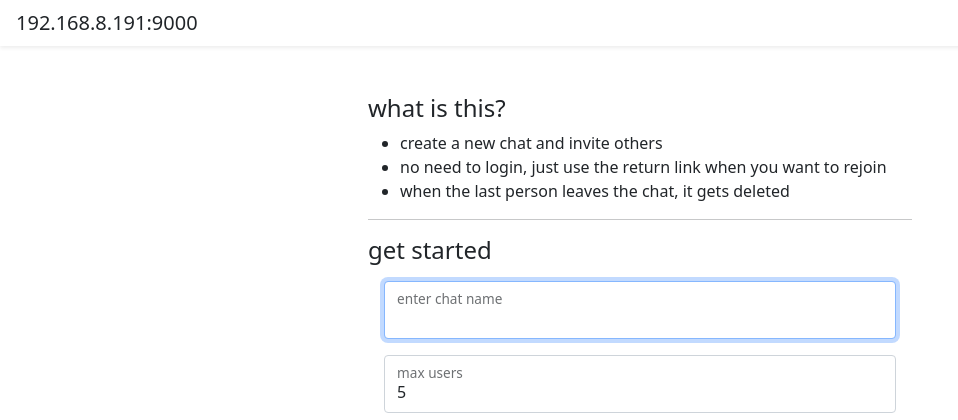
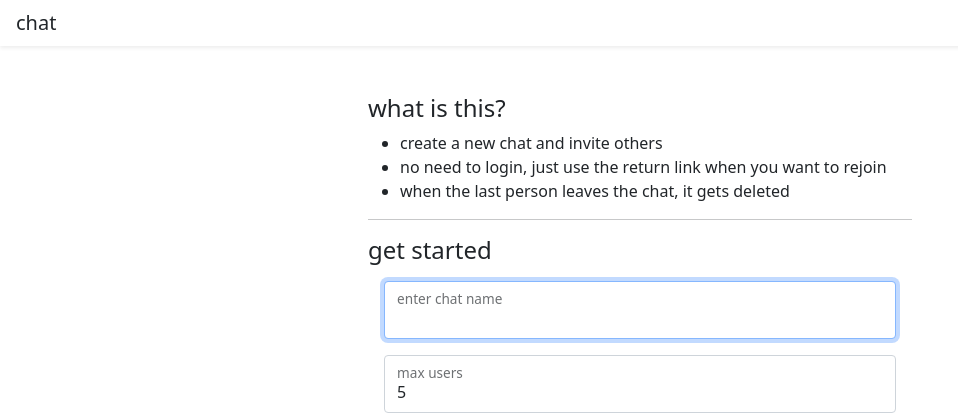
Before and after one commit to joshnic3/ChatApp, a Flask app: page / in a window 1280 px wide. Shown: the top 420 px of the page, without its empty margins (0-958 px from the left). Run offline with Flask 2, Linux system fonts and the light colour scheme; some libraries are stand-ins or nearby versions.

Commit message:
Various changes

```diff
--- a/app/server.py
+++ b/app/server.py
@@ -15,6 +15,8 @@ from lib.hashing import HashManager, SHAKE256_3, SHA256
 
 import urllib.parse
 
+
+SITE_TITLE = 'chat'
 DB_PATH = '/Users/joshnicholls/Desktop/tempchat.db'
 CHAT_ID_HASH = SHAKE256_3
 USER_ID_HASH = SHA256
@@ -137,7 +139,7 @@ def generate_invite():
 # *** HTML *** ---------------------------------------
 @app.route('/')
 def landing():
-    return render_template('index.html')
+    return render_template('index.html', site_title=SITE_TITLE,)
 
 
 @app.route('/<chat_id_hash>')
@@ -146,7 +148,7 @@ def chat_page(chat_id_hash):
     chat_id = hm.decode(chat_id_hash)
     if chat_id is None:
         # Chat id hash is not in map.
-        return render_template('index.html')
+        return render_template('index.html', site_title=SITE_TITLE,)
 
     if chat_id_hash not in chat_managers:
         # Chat manager is not in cache so create one.
@@ -163,11 +165,11 @@ def chat_page(chat_id_hash):
     valid_invite = im.validate_invite(chat, invite_key) if invite_key else False
 
     if isinstance(user, User):
-        return render_template('chat.html', title=chat.display_name, chat=chat.as_dict(), user=user.as_dict())
+        return render_template('chat.html', site_title=SITE_TITLE, title=chat.display_name, chat=chat.as_dict(), user=user.as_dict())
     elif valid_invite or not chat.invite_only:
-        return render_template('join.html', title=chat.display_name)
+        return render_template('join.html', site_title=SITE_TITLE, title=chat.display_name)
     else:
-        return render_template('index.html')
+        return render_template('index.html', site_title=SITE_TITLE)
 
 
 if __name__ == '__main__':
--- a/lib/chat.py
+++ b/lib/chat.py
@@ -53,8 +53,8 @@ class ChatManager:
     def new_user(self, display_name):
         joined = datetime.now()
         colour = self._next_colour()
-        display_name = display_name.lower()
-        user_id = self.dao.insert('users', [self.chat_id, display_name, joined.strftime(self.DT_FORMAT), colour])[0]
+        user_id = self.dao.insert('users',
+                                  [self.chat_id, display_name.lower(), joined.strftime(self.DT_FORMAT), colour])[0]
         user = User.from_list([user_id, display_name, joined, colour])
         self.chat.users[user_id] = user
         return user
@@ -67,7 +67,7 @@ class ChatManager:
     def new_message(self, user_id, content):
         sent_at = datetime.now()
         message_id = self.dao.insert('messages', [self.chat_id, user_id, sent_at.strftime(self.DT_FORMAT), content])
-        message = Message.from_list([message_id, user_id, sent_at, content])
+        message = Message.from_list([message_id, user_id, sent_at, content.lower()])
         self.chat.messages.append(message)
         return message
 
--- a/web/templates/chat.html
+++ b/web/templates/chat.html
@@ -6,7 +6,7 @@
 
 {% block nav_title %}
     <div class="nav-item dropdown navbar-brand d-flex p-0 m-0">
-        <a href="/" class="link-dark p-1 pt-0 pb-0 m-0 text-decoration-none">192.168.8.191:9000</a>
+        <a href="/" class="link-dark p-1 pt-0 pb-0 m-0 text-decoration-none">{{ site_title }}</a>
         /
         <a href="" class="link-dark p-1 pt-0 pb-0 m-0 text-decoration-none" data-bs-toggle="modal" data-bs-target="#chatModal" >{{ title }}</a>
         /
--- a/web/templates/index.html
+++ b/web/templates/index.html
@@ -6,7 +6,7 @@
 
 {% block nav_title %}
     <div class="nav-item navbar-brand d-flex p-0 m-0">
-        <a href="/" class="link-dark p-1 pt-0 pb-0 m-0 text-decoration-none">192.168.8.191:9000</a>
+        <a href="/" class="link-dark p-1 pt-0 pb-0 m-0 text-decoration-none">{{ site_title }}</a>
     </div>
 {% endblock %}
 
--- a/web/templates/join.html
+++ b/web/templates/join.html
@@ -6,7 +6,7 @@
 
 {% block nav_title %}
     <div class="nav-item navbar-brand d-flex p-0 m-0">
-       <a href="/" class="link-dark p-1 pt-0 pb-0 m-0 text-decoration-none">192.168.8.191:9000</a>
+       <a href="/" class="link-dark p-1 pt-0 pb-0 m-0 text-decoration-none">{{ site_title }}</a>
         /
         <a href="" class="link-dark p-1 pt-0 pb-0 m-0 text-decoration-none">{{ title }}</a>
     </div>
```
Also changed, not shown: 1 other file.
